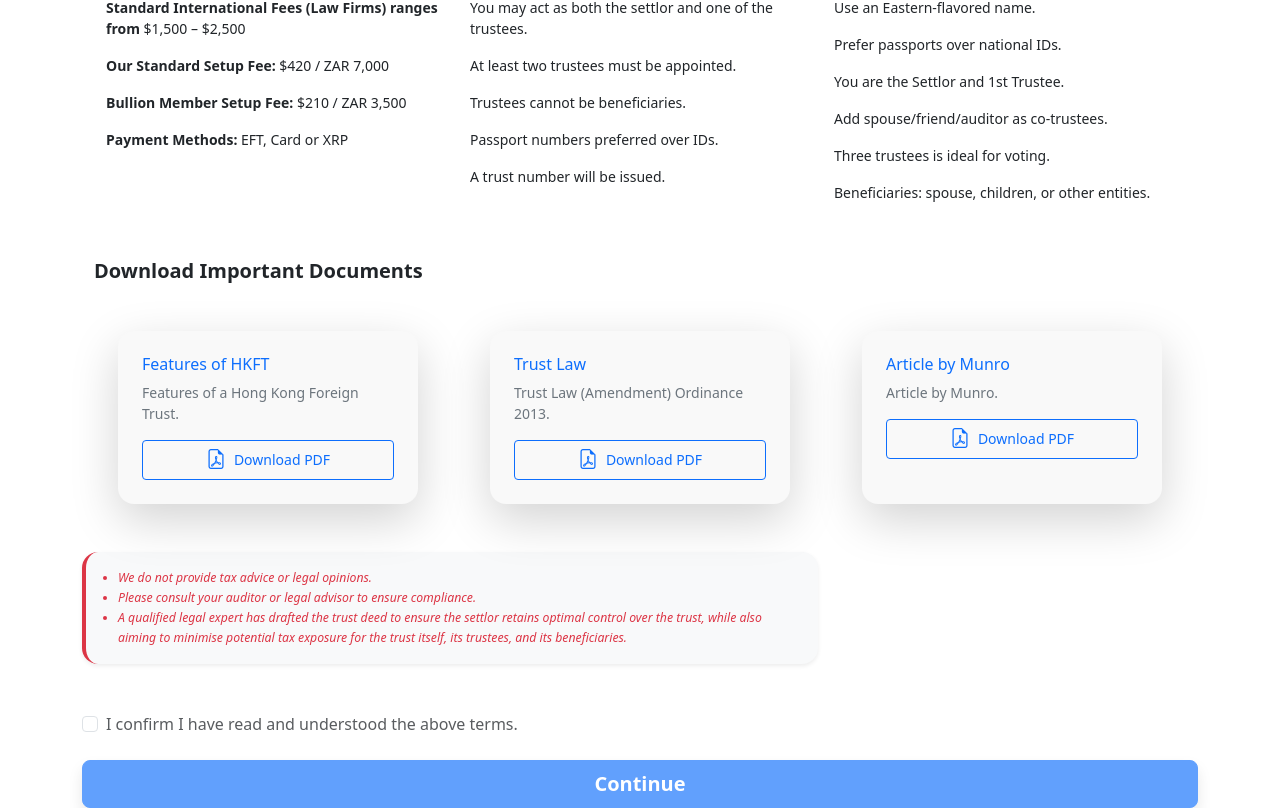
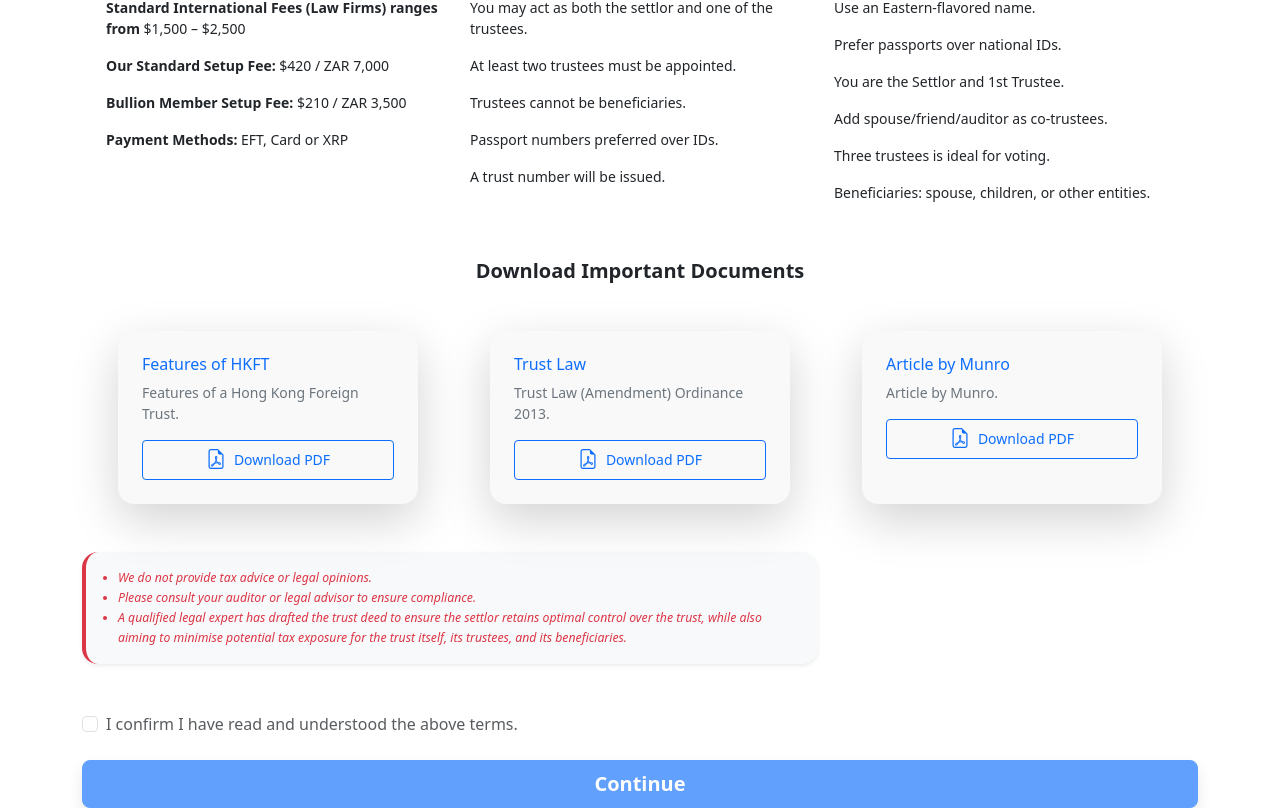
Before and after one commit to WhitelightningDev/hongkongtrust, an Angular app: page / in a window 1280 px wide. Shown: the part 2053-2861 px from the top of the page. Built offline with nearby package versions, Linux system fonts and the light colour scheme.

Commit message:
`Removed 'text-md-start' class from 'h5' element in PDF Download Section`

```diff
--- a/src/app/pages/welcomepage/welcomepage.html
+++ b/src/app/pages/welcomepage/welcomepage.html
@@ -231,9 +231,9 @@
   </div>
 
   <!-- PDF Download Section -->
+
   <div class="container my-5">
-    <h5 class="fw-bold text-center text-md-start mb-5">Download Important Documents</h5>
-
+ <h5 class="fw-bold text-center  mb-5">Download Important Documents</h5>
     <div class="row justify-content-center g-4">
 
       <!-- Card 1 -->
```
